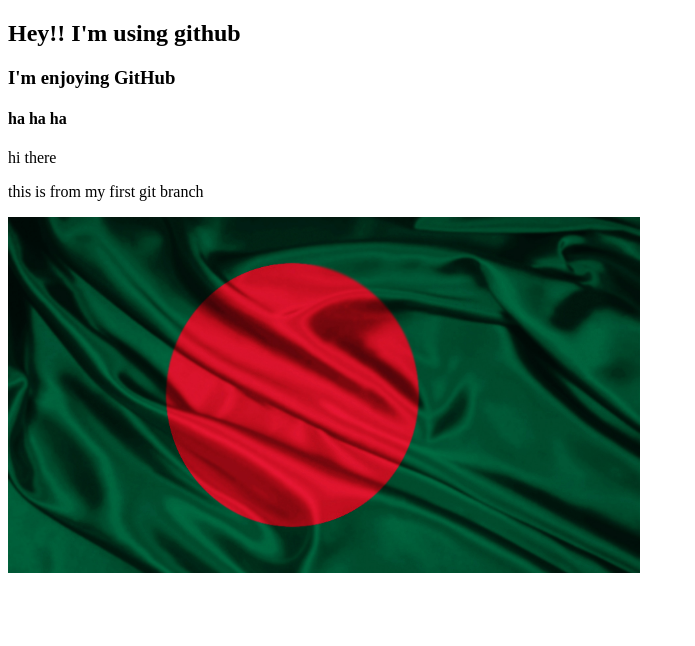
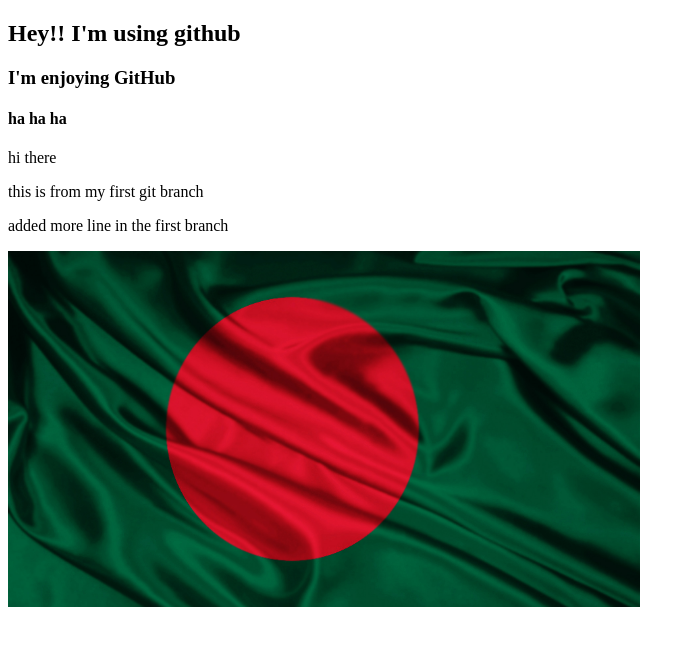
Before and after one commit to ishrak-217/my-first-website, a plain HTML site: page index.html in a window 1280 px wide. Shown: the whole page, without its empty margins (0-695 px from the left). Drawn offline with Linux system fonts and the light colour scheme.

Commit message:
added another line

```diff
--- a/index.html
+++ b/index.html
@@ -11,6 +11,7 @@
     <h4>ha ha ha</h4>
     <p>hi there</p>
     <p>this is from my first git branch</p>
+    <p>added more line in the first branch</p>
     <img src="flag.jpg" alt="Flag of Bangladesh" width="50%">
 </body>
 </html>
```
